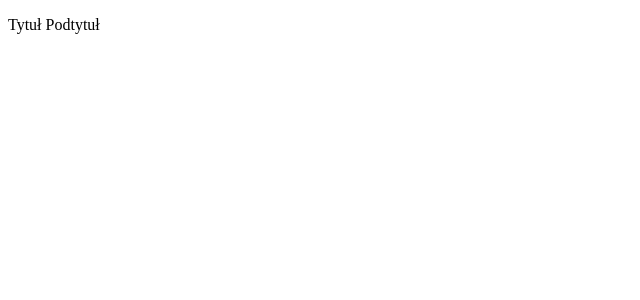
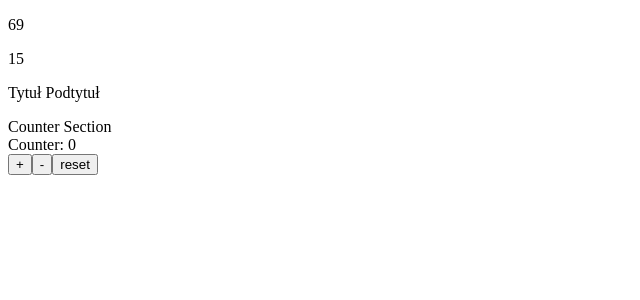
Before and after one commit to tomryb/typescript-warsztaty, a React (Create React App) app: page / in a window 1280 px wide. Shown: the top 300 px of the page, without its empty margins (0-640 px from the left). Built offline with nearby package versions, Linux system fonts and the light colour scheme.

Commit message:
zadanie 3

```diff
--- a/src/App.tsx
+++ b/src/App.tsx
@@ -1,27 +1,39 @@
 import React from 'react';
+import CounterZadanie3 from './components/CounterZadanie3';
 import Header from './components/HeaderZadanie2';
 
 function App() {
   // const add = (a: number, b: number) => a + b //1 przykład
-  // const add = (a: number, b?:number) => b ? a+b : a //zadanie 1
+  const add = (a: number, b?: number) => b ? a + b : a //zadanie 1
 
   // zadanie 1 extra
-  // const add = (...rest: number[]) => {
+  const add2 = (...rest: number[]) => {
 
-  //
-  //   let result: number = 0;
-  //   rest.map((element: number) => {
-  //     result += element
-  //   })
-  //   return result
-  // }
 
+    let result: number = 0;
+    rest.map((element: number) => {
+      result += element
+    })
+    return result
+  }
+
+  // zadanie3
+  const COUNTERPROPS = {
+    COUNTER: {
+      TITLE: 'Counter Section',
+    }
+  }
   return (
     <div className="App">
-      {/* {add(5, 5, 5)} */}
+      {/* zadanie1 */}
+      <p>{add(67, 2)}</p>
+      <p>{add2(5, 5, 5)}</p>
 
       {/* zadanie2 */}
       <Header title={"Tytuł"} subtitle={"Podtytuł"} />
+
+      {/* przykład3 */}
+      <CounterZadanie3 title={COUNTERPROPS.COUNTER.TITLE}/>
     </div>
   );
 }
--- /dev/null
+++ b/src/components/ButtonZadanie3.tsx
@@ -0,0 +1,11 @@
+import React, { Component } from 'react'
+
+export default class ButtonZadanie3 extends Component {
+  render() {
+    return (
+      <div>
+
+      </div>
+    )
+  }
+}
--- /dev/null
+++ b/src/components/CounterZadanie3.tsx
@@ -0,0 +1,51 @@
+import React, { Component } from 'react'
+import ButtonZadanie3 from './ButtonZadanie3';
+
+type CounterState = {
+  count: number
+}
+
+type CounterProps = {
+  title: string
+}
+
+enum Buttons {
+  Increment = '+',
+  Decrement = '-',
+  Reset = 'reset'
+}
+
+export default class CounterZadanie3 extends Component<CounterProps, CounterState> {
+  state: CounterState = {
+    count: 0,
+  }
+  handleIncrement = () => {
+    this.setState({ count: this.state.count + 1 });
+  };
+
+  handleDecrement = () => {
+    this.setState({ count: this.state.count - 1 });
+  };
+
+  handleReset = () => {
+    this.setState({ count: 0 });
+  };
+
+
+  render() {
+    return (
+      <div>
+        <header>
+          {this.props.title}
+        </header>
+        <div>
+          Counter: {this.state.count}
+        </div>
+        <ButtonZadanie3 />
+        <button onClick={this.handleIncrement}>{Buttons.Increment}</button>
+        <button onClick={this.handleDecrement}>{Buttons.Decrement}</button>
+        <button onClick={this.handleReset}>{Buttons.Reset}</button>
+      </div>
+    )
+  }
+}
```
